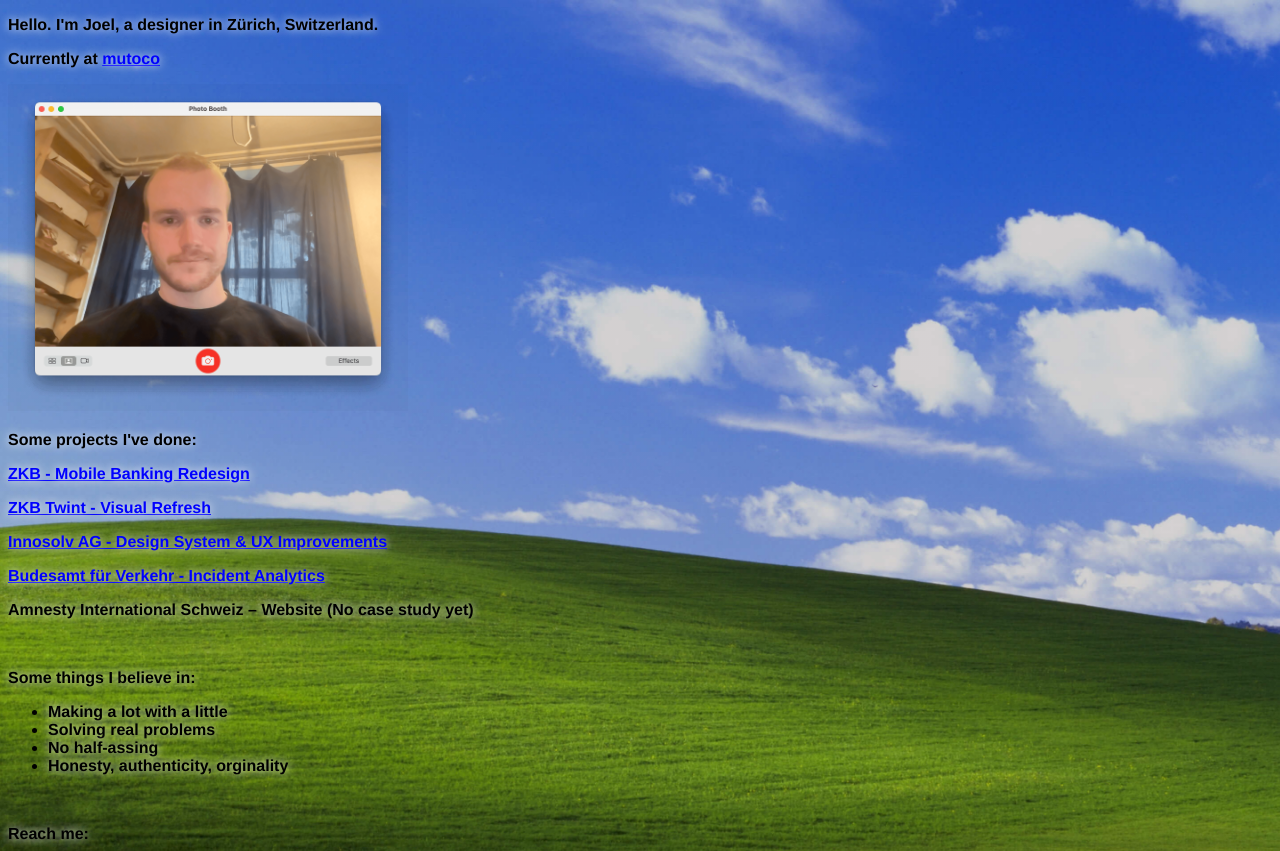
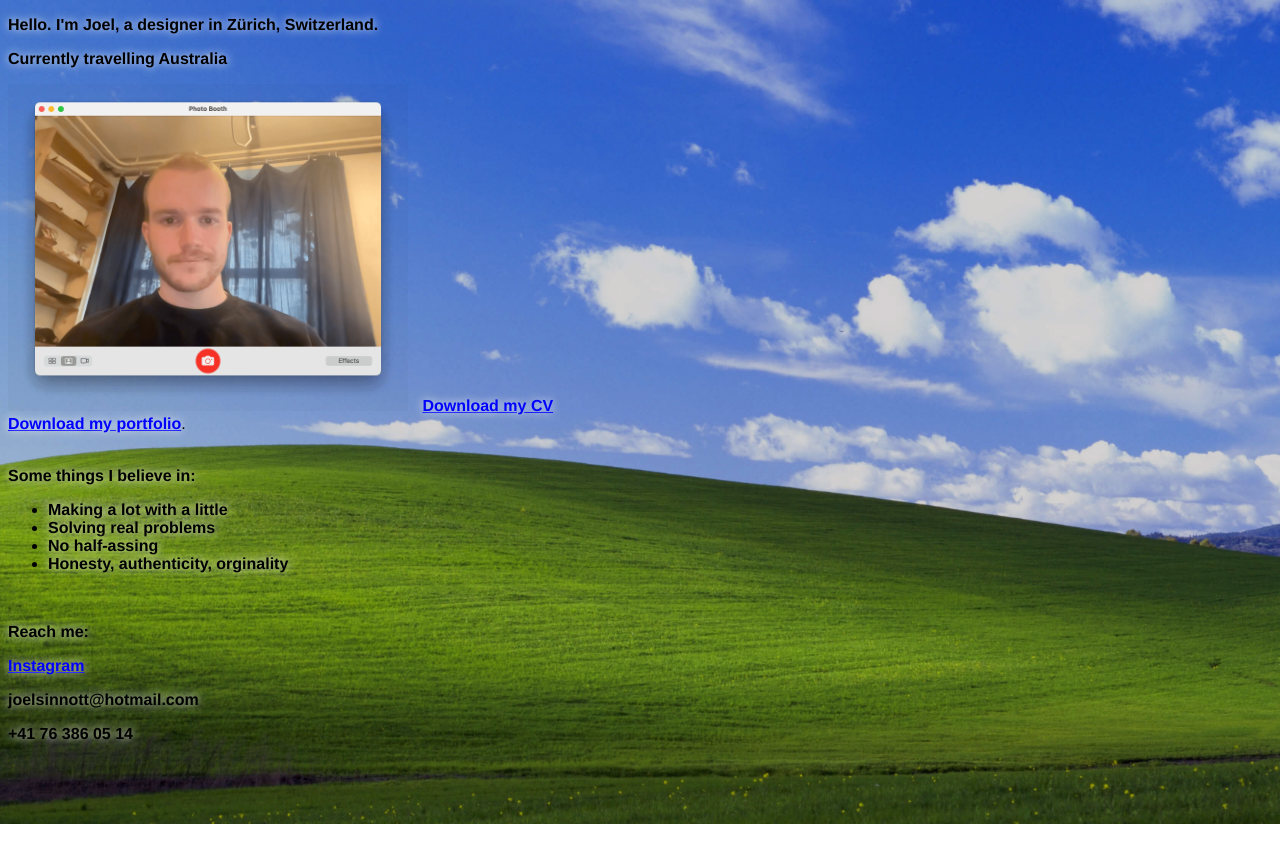
Before and after one commit to joelsinnott/portfolio, a plain HTML site: page index.html in a window 1280 px wide. Shown: the top 851 px of the page. After the commit the page ends 824 px from the top, so only its background shows below. Drawn offline with Linux system fonts and the light colour scheme.

Commit message:
added cv and portfolio download

```diff
--- a/index.html
+++ b/index.html
@@ -13,14 +13,10 @@
 </head>
   <body class="bg-image">
     <p>Hello. I'm Joel, a designer in Zürich, Switzerland.</p>
-    <p>Currently at <a href="https://mutoco.ch" target="_blank">mutoco</a></p>
+    <p>Currently travelling Australia</p>
     <img src="static/img/joel/joel-1.png" class="joel-image">
-    <p>Some projects I've done:</p>
-    <a href="https://ginetta.net/zkb-mobile-app" target="_blank"><p>ZKB - Mobile Banking Redesign</p></a>
-    <a href="twint.html"><p>ZKB Twint - Visual Refresh</p></a>
-    <a href="https://ginetta.net/innosolv-design-system" target="_blank"><p>Innosolv AG - Design System & UX Improvements</p></a>
-    <a href="https://ginetta.net/bav-tool" target="_blank"><p>Budesamt für Verkehr - Incident Analytics</p></a>
-    <p>Amnesty International Schweiz – Website (No case study yet)</p><br>
+    <a href="static/pdf/joel_sinnott_cv.pdf" download>Download my CV</a><br>
+    <a href="static/pdf/joel_sinnott_portfolio.pdf" download>Download my portfolio</a>.<br><br>
     <p>Some things I believe in:</p>
     <ul>
         <li>Making a lot with a little</li>
```
Also changed, not shown: 2 other files.
